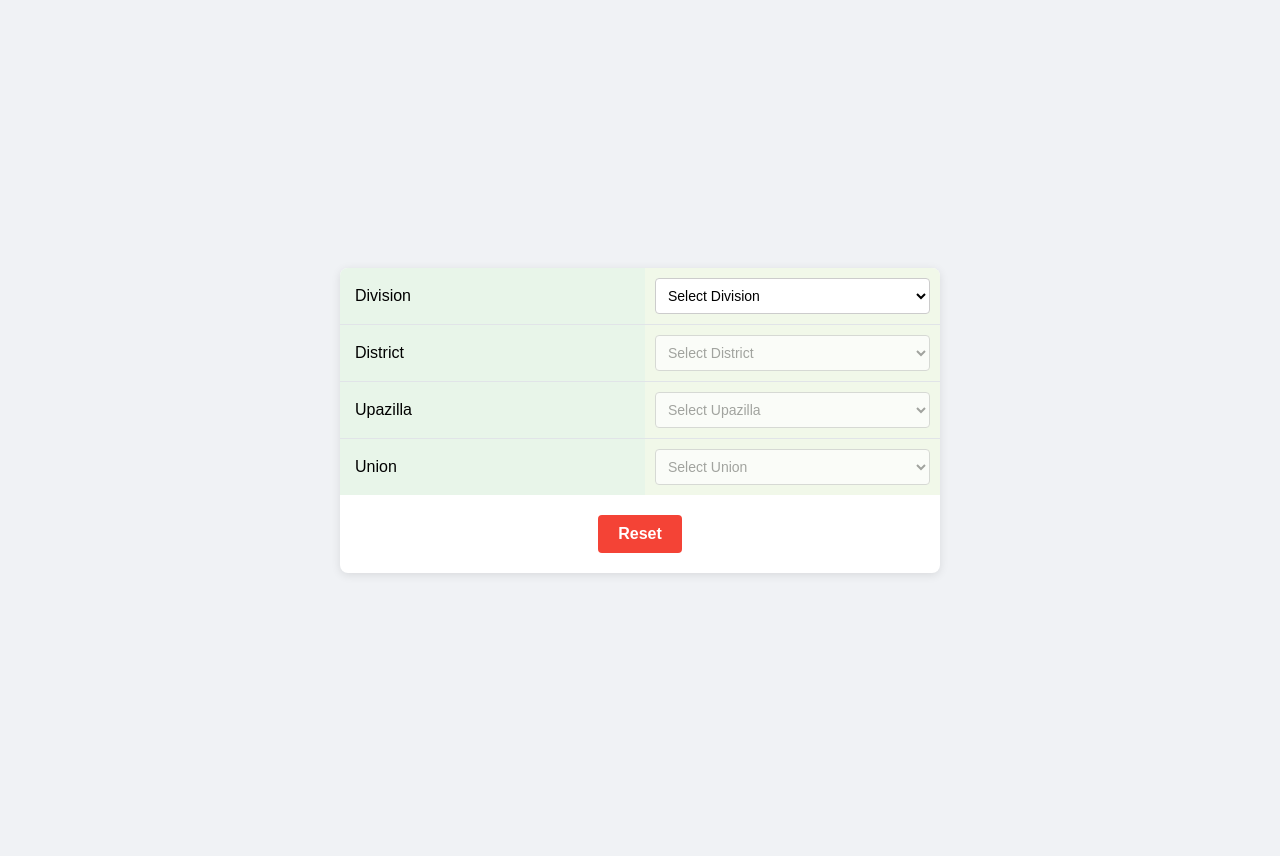
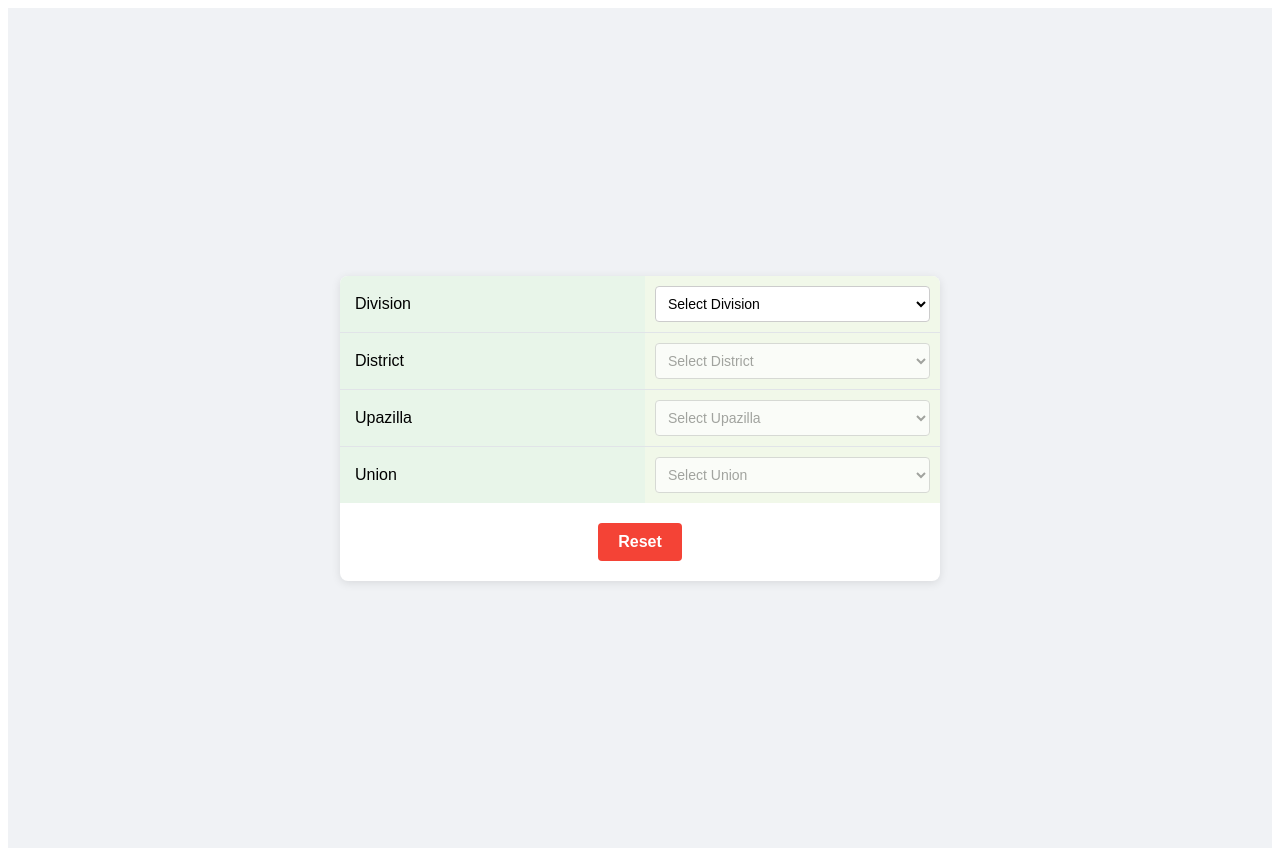
Before and after one commit to M-A-PROHOR/BD-zone-selector, a plain HTML site: page index.html in a window 1280 px wide. Drawn offline with Linux system fonts and the light colour scheme; no server answers.

Commit message:
made some small changes

```diff
--- a/index.html
+++ b/index.html
@@ -7,6 +7,7 @@
     <link rel="stylesheet" href="style.css" />
   </head>
   <body>
+    <div class="container-body">
       <div class="container">
         <form class="selector-form">
           <div class="selector-row">
@@ -44,7 +45,7 @@
         </form>
         <button class="reset-btn" id="resetBtn">Reset</button>
       </div>
-
+    </div>
     <!-- script  -->
 
     <script src="app.js"></script>
--- a/style.css
+++ b/style.css
@@ -1,4 +1,15 @@
-body {
+/* body {
+  font-family: Arial, sans-serif;
+  background-color: #f0f2f5;
+  margin: 0;
+  padding: 20px;
+  display: flex;
+  justify-content: center;
+  align-items: center;
+  min-height: 100vh;
+} */
+
+.container-body {
   font-family: Arial, sans-serif;
   background-color: #f0f2f5;
   margin: 0;
@@ -8,7 +19,6 @@ body {
   align-items: center;
   min-height: 100vh;
 }
-
 .container {
   width: 100%;
   max-width: 600px;
@@ -47,7 +57,7 @@ body {
   align-items: center;
 }
 
-select {
+.location-select {
   width: 100%;
   padding: 8px;
   border: 1px solid #ccc;
```
Lines whose indentation alone changed are shown as unchanged.
